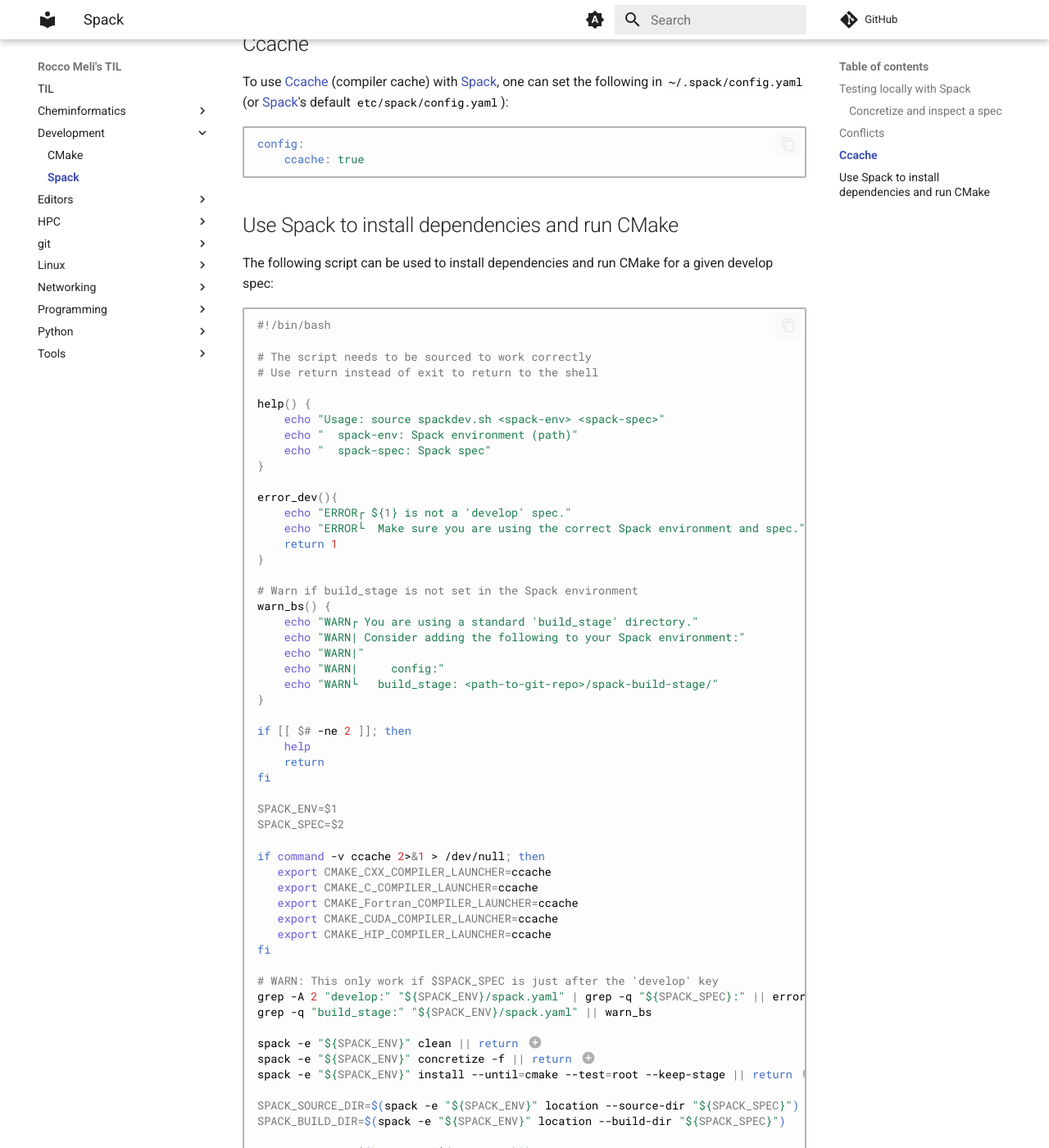
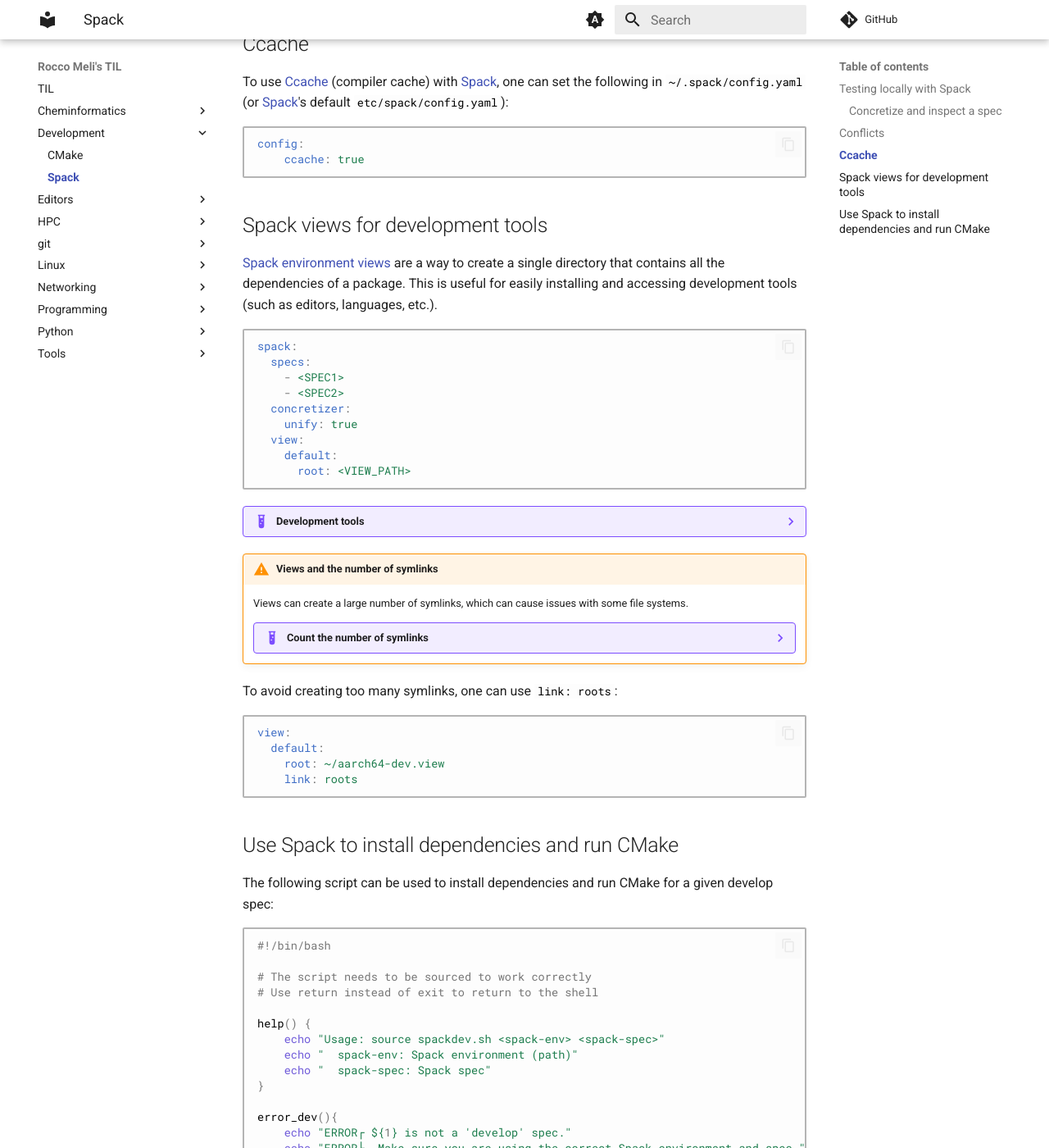
Before and after one commit to RMeli/TIL, an MkDocs documentation site: the page built from docs/develop/spack.md, in a window 1280 px wide and 1400 px high, scrolled down 1003 px. Shown: the whole window at 82% size. Built offline with MkDocs 1.6.1 and Material for MkDocs 9.7.7, drawn with Linux system fonts in a browser that asks for light colours; comment, search, counter and statistics services are not loaded.

Commit message:
dev views spack

````diff
--- a/docs/develop/spack.md
+++ b/docs/develop/spack.md
@@ -53,6 +53,82 @@
 config:
     ccache: true
 ```
+
+## Spack views for development tools
+
+[Spack environment views] are a way to create a single directory that contains all the dependencies of a package.
+This is useful for easily installing and accessing development tools (such as editors, languages, etc.).
+
+```yaml
+spack:
+  specs:
+    - <SPEC1>
+    - <SPEC2>
+  concretizer:
+    unify: true
+  view:
+    default:
+      root: <VIEW_PATH>
+```
+
+??? example "Development tools"
+
+    ```yaml
+    spack:
+      specs:
+        - libtree
+        - tmux
+        - direnv
+        - htop +hwloc
+        - neovim
+        - llvm
+        - ripgrep
+        - fzf
+        - bat
+        - ruby
+        - go
+        - rust +dev ~docs
+        - node-js
+        - npm
+        - ccache
+        - python
+        - py-uv
+      concretizer:
+        unify: true
+      packages:
+        python:
+          require:
+            - "@3.11"
+        llvm:
+          require:
+            - "targets=x86" # Select one target to speedup compilation, doen't matter which one
+            - "@18"
+            - "~gold"
+            - "~libomptarget"
+      view:
+        default:
+	  root: ~/aarch64-dev.view
+          link: roots
+    ```
+
+!!! warning "Views and the number of symlinks"
+
+    Views can create a large number of symlinks, which can cause issues with some file systems.
+
+    ??? example "Count the number of symlinks"
+
+        ```bash
+        find <PATH> -type l | wc -l
+        ```
+
+   To avoid creating too many symlinks, one can use `link: roots`:
+
+   ```yaml
+   view:
+     default:
+       root: ~/aarch64-dev.view
+       link: roots
+   ```
 
 ## Use Spack to install dependencies and run CMake
 
@@ -149,3 +225,4 @@
 [Spack]: https://spack.io
 [Spack spec]: https://spack.readthedocs.io/en/latest/packaging_guide.html#spack-specs
 [direnv]: https://direnv.net/
+[Spack environment views]: https://spack.readthedocs.io/en/latest/environments.html#environment-views
````
